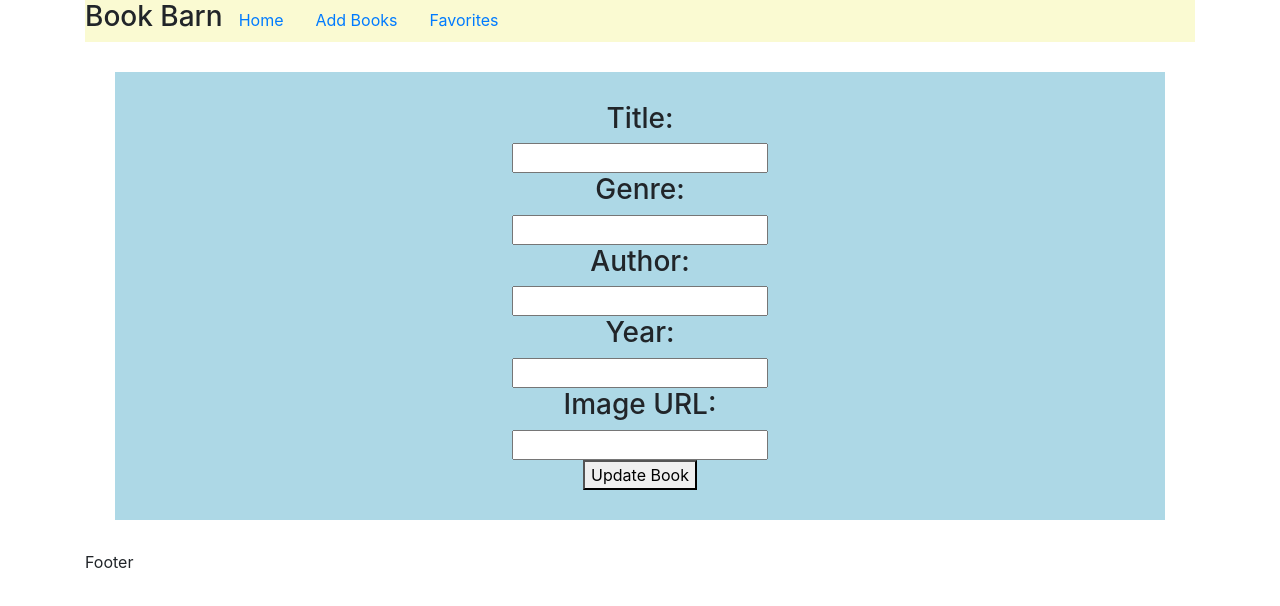
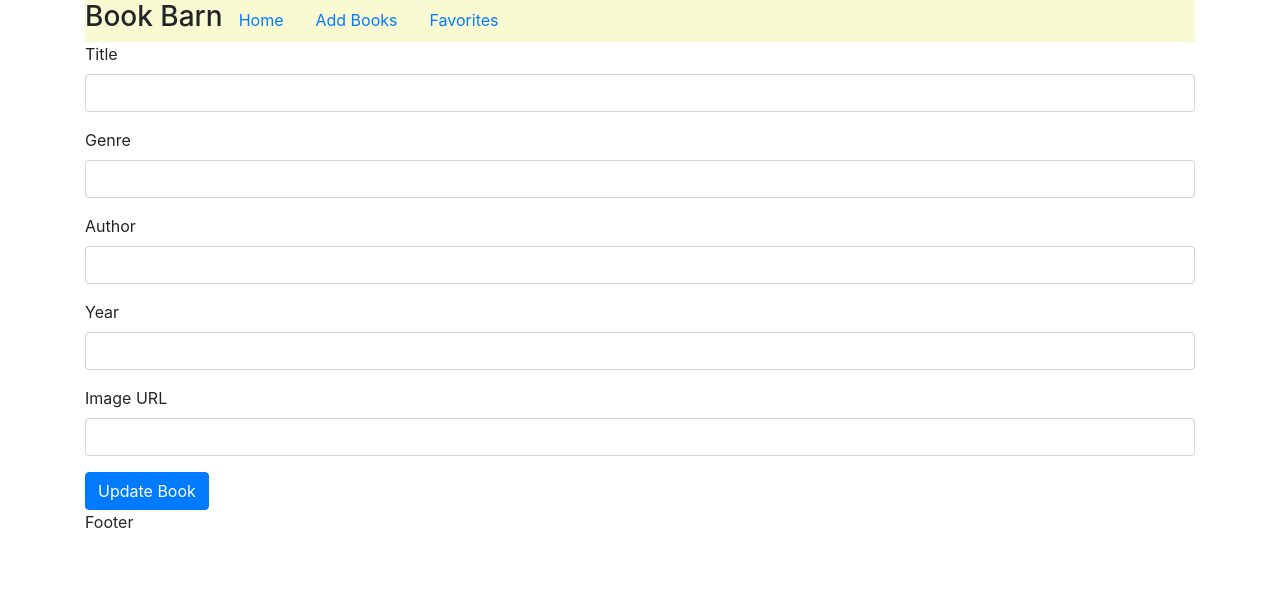
Before and after one commit to nickfuentes/book-barn, a React (Create React App) app in the folder client/: page /update-book in a window 1280 px wide. Shown: the top 606 px of the page. Built offline with nearby package versions, Linux system fonts and the light colour scheme; no server answers.

Commit message:
Added a reactstrap form field.

```diff
--- a/client/src/App.css
+++ b/client/src/App.css
@@ -32,32 +32,6 @@
   }
 }
 
-img {
-  width: 300px;
-}
-
-.add-book-form {
-  background-color: lightblue;
-  display: flex;
-  flex-direction: column;
-  align-items: center;
-  margin: 30px;
-  padding: 30px;
-}
-
-.book-div {
-  background-color: lightblue;
-  display: flex;
-  flex-direction: column;
-  align-items: center;
-  margin: 30px;
-  padding: 30px;
-}
-
 .nav {
   background-color: lightgoldenrodyellow;
 }
-
-.btn {
-  margin: 20px;
-}
--- a/client/src/components/BookList.js
+++ b/client/src/components/BookList.js
@@ -1,6 +1,9 @@
 import React, { Component } from 'react';
 import '../App.css';
-import { Button } from 'reactstrap'
+import {
+    Card, CardImg, CardText, CardBody,
+    CardTitle, CardSubtitle, Button
+} from 'reactstrap';
 
 class BookList extends Component {
 
@@ -48,15 +51,27 @@ class BookList extends Component {
     render() {
         let bookItems = this.state.books.map(book => {
             return <div className="book-div">
-                <img src={book.imageURL}></img>
-                <h2>{book.title}</h2>
-                <h4>Genre: {book.genre}</h4>
-                <h4>Author: {book.author}</h4>
-                <h4>Year: {book.year}</h4>
+                <div>
+                    <Card>
+                        <CardImg top width="100%" src={book.imageURL} alt="Card image cap" />
+                        <CardBody>
+                            <CardTitle><h2>{book.title}</h2></CardTitle>
+                            <CardSubtitle><h4>Genre: {book.genre}</h4></CardSubtitle>
+                            <CardSubtitle><h4>Author: {book.author}</h4></CardSubtitle>
+                            <CardSubtitle><h4>Year: {book.year}</h4></CardSubtitle>
+                            <Button color="primary" data-id={book.id} onClick={this.handleDelete}>Delete</Button>
+                            <Button color="primary" data-id={book.id} onClick={this.handleChangeToUpdate}>Update</Button>
+                        </CardBody>
+                    </Card>
+                </div>
+                <img s></img>
+
+
+
+
                 <input type="hidden" name="id" value={book.id} />
                 <div>
-                    <Button color="primary" data-id={book.id} onClick={this.handleDelete}>Delete</Button>
-                    <Button color="primary" data-id={book.id} onClick={this.handleChangeToUpdate}>Update</Button>
+
                 </div>
             </div>
         })
--- a/client/src/components/FavoriteBook.js
+++ b/client/src/components/FavoriteBook.js
@@ -0,0 +1,36 @@
+import React, { Component } from 'react';
+import '../App.css';
+import { Button } from 'reactstrap'
+
+class FavoriteBook extends Component {
+
+    constructor() {
+        super()
+        this.state = {
+            books: []
+        }
+
+        this.fetchBooks()
+    }
+
+    fetchBooks = () => {
+        fetch('http://localhost:3001/')
+            .then(response => response.json())
+            .then(books => {
+
+                this.setState({
+                    books: books
+                })
+            })
+    }
+
+    render() {
+
+        return <div>
+            <h1>Your Favorite Books Here</h1>
+            {/* {bookItems} */}
+        </div>
+    }
+}
+
+export default FavoriteBook
--- a/client/src/components/UpdateBook.js
+++ b/client/src/components/UpdateBook.js
@@ -1,5 +1,6 @@
 import React, { Component } from 'react';
 import '../App.css';
+import { Button, Form, FormGroup, Label, Input, FormText } from 'reactstrap';
 
 class UpdateBook extends Component {
 
@@ -61,25 +62,33 @@ class UpdateBook extends Component {
     }
 
     render() {
-        return <div className="add-book-form">
-            <h3>Title:</h3>
-            <input type="text" value={this.state.title} name="title" onChange={this.handleTextBoxChange} />
-
-            <h3>Genre:</h3>
-            <input type="text" value={this.state.genre} name="genre" onChange={this.handleTextBoxChange}></input>
-
-            <h3>Author:</h3>
-            <input type="text" value={this.state.author} name="author" onChange={this.handleTextBoxChange}></input>
-
-            <h3>Year:</h3>
-            <input type="text" value={this.state.year} name="year" onChange={this.handleTextBoxChange}></input>
-
-            <h3>Image URL:</h3>
-            <input type="text" value={this.state.imageURL} name="imageURL" onChange={this.handleTextBoxChange}></input>
-
-            <button onClick={this.updateBook}>Update Book</button>
-        </div>
+        return (
+            <Form>
+                <FormGroup>
+                    <Label>Title</Label>
+                    <Input type="text" value={this.state.title} name="title" onChange={this.handleTextBoxChange} />
+                </FormGroup>
+                <FormGroup>
+                    <Label>Genre</Label>
+                    <Input type="text" value={this.state.genre} name="genre" onChange={this.handleTextBoxChange} />
+                </FormGroup>
+                <FormGroup>
+                    <Label>Author</Label>
+                    <Input type="text" value={this.state.author} name="author" onChange={this.handleTextBoxChange} />
+                </FormGroup>
+                <FormGroup>
+                    <Label>Year</Label>
+                    <Input type="text" value={this.state.year} name="year" onChange={this.handleTextBoxChange} />
+                </FormGroup>
+                <FormGroup>
+                    <Label>Image URL</Label>
+                    <Input type="text" value={this.state.imageURL} name="imageURL" onChange={this.handleTextBoxChange} />
+                </FormGroup>
+                <Button color="primary" onClick={this.updateBook}>Update Book</Button>
+            </Form>
+        );
     }
 }
 
+
 export default UpdateBook
--- a/client/src/index.js
+++ b/client/src/index.js
@@ -8,6 +8,7 @@ import { BrowserRouter, Route, Switch } from 'react-router-dom'
 import AddBook from './components/AddBook'
 import BookList from './components/BookList'
 import UpdateBook from './components/UpdateBook'
+import FavoriteBook from './components/FavoriteBook'
 import 'bootstrap/dist/css/bootstrap.min.css';
 import { Container, Row, Col } from 'reactstrap';
 
@@ -19,6 +20,7 @@ ReactDOM.render(
                     <Route path="/" exact component={BookList} />
                     <Route path="/add-book" component={AddBook} />
                     <Route path="/update-book" component={UpdateBook} />
+                    <Route path="/favorite-book" component={FavoriteBook} />
                 </Switch>
             </BaseLayout>
         </Container>
```
